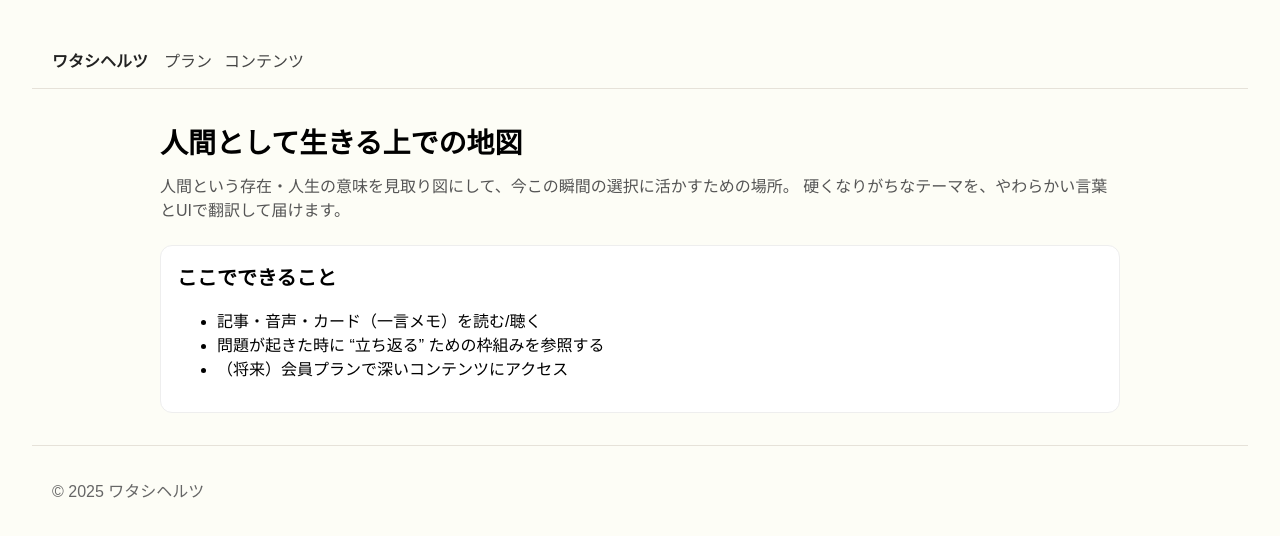
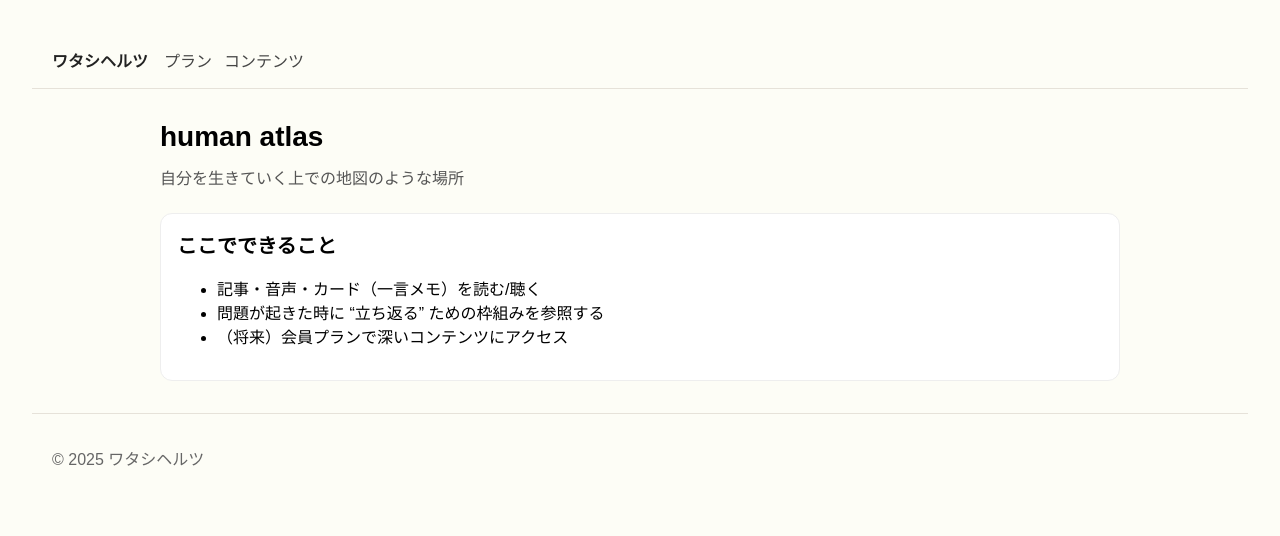
Before and after one commit to hiracoh/watashihertz, a Next.js app: page / in a window 1280 px wide. Shown: the top 536 px of the page. Built offline with nearby package versions, Linux system fonts and the light colour scheme; a web font is replaced by a local one.

Commit message:
Update page.js

```diff
--- a/app/page.js
+++ b/app/page.js
@@ -1,11 +1,9 @@
 export default function Home() {
   return (
     <section>
-      <h1 style={{ fontSize: '1.75rem', margin: 0 }}>人間として生きる上での地図</h1>
+      <h1 style={{ fontSize: '1.75rem', margin: 0 }}>human atlas</h1>
       <p style={{ marginTop: '0.75rem', color:'#555' }}>
-        人間という存在・人生の意味を見取り図にして、今この瞬間の選択に活かすための場所。
-        硬くなりがちなテーマを、やわらかい言葉とUIで翻訳して届けます。
-      </p>
+        自分を生きていく上での地図のような場所      </p>
 
       <div style={{
         marginTop:'1.5rem', padding:'1rem', background:'#fff',
```
